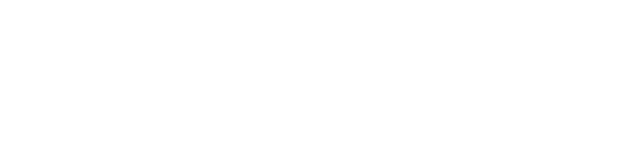
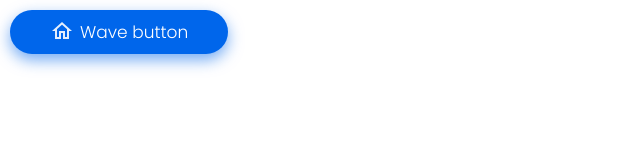
Before and after one commit to CarsonBurke/Wave-button, a plain HTML site: page index.html in a window 1280 px wide. Shown: the whole page, without its empty margins (0-640 px from the left). Drawn offline with nearby package versions, Linux system fonts and the light colour scheme.

Commit message:
initial commit

```diff
--- a/index.html
+++ b/index.html
@@ -12,7 +12,9 @@
 
 <body>
 
-
+    <button class="button waveButton"><span class="material-icons-outlined">
+        home
+        </span>Wave button</button>
 
     <script src="materials/script.js"></script>
 </body>
--- a/materials/script.js
+++ b/materials/script.js
@@ -0,0 +1,16 @@
+let waveButtons = document.getElementsByClassName("waveButton")
+
+window.onload = function() {
+
+    for (let button of waveButtons) {
+
+        button.style.position = relative
+
+        document.button.addEventListener(onmousedown, addWave)
+    }
+}
+
+function addWave() {
+
+
+}
--- a/materials/style.css
+++ b/materials/style.css
@@ -1,6 +1,6 @@
 /*IMPORTANT*/
 
-@import url('https://fonts.googleapis.com/css2?family=Poppins:wght@200&display=swap');
+@import url('https://fonts.googleapis.com/css2?family=Poppins:wght@300&display=swap');
 @font-face {
     font-family: 'Material Icons';
     font-style: normal;
@@ -14,7 +14,8 @@ body {
     scroll-behavior: smooth;
     overflow-x: hidden;
     font-family: "poppins";
-    --primary: rgb(211, 13, 13);
+    --primary: hsl(214, 100%, 46%);
+    --primaryShadow: hsla(214, 100%, 46%, 0.55);
     --primaryShade: white;
     --secondaryShade: rgb(245, 242, 248);
     --tertiaryShade: rgb(47, 48, 66);
@@ -37,3 +38,34 @@ body::-webkit-scrollbar-thumb:hover {
 
 
 /*CONTENT*/
+
+.button {
+    font-family: "Poppins";
+    border: 0;
+    border-radius: 30px;
+    margin: 10px;
+    padding: 9px 40px;
+    background-color: var(--primary);
+    box-shadow: var(--primaryShadow) 0 6px 15px 0;
+    width: fit-content;
+    color: white;
+    font-weight: 550;
+    cursor: pointer;
+    transition: all 0.3s;
+    font-size: 17px;
+    display: flex;
+    flex-direction: row;
+}
+
+.button:hover {
+    box-shadow: var(--primaryShadow) 0 3px 8px 0.2px, inset rgba(0, 0, 0, 0.1) 0 0 0 10000px;
+}
+
+.button:focus {
+    box-shadow: var(--primaryShadow) 0 6px 15px 2px;
+}
+
+.button span {
+    margin-right: 6px;
+    opacity: 0.9;
+}
```
